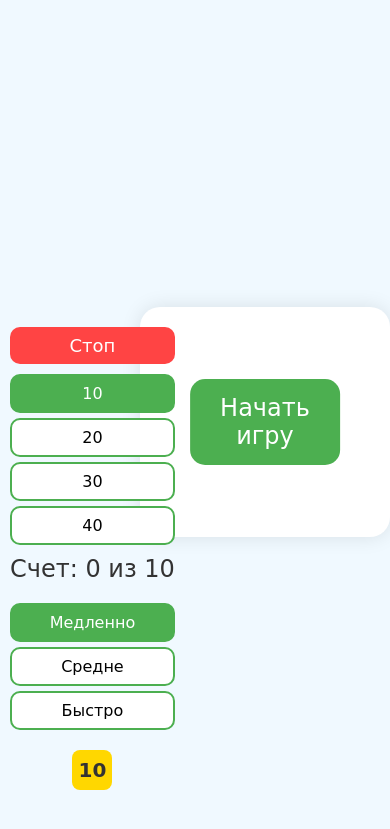
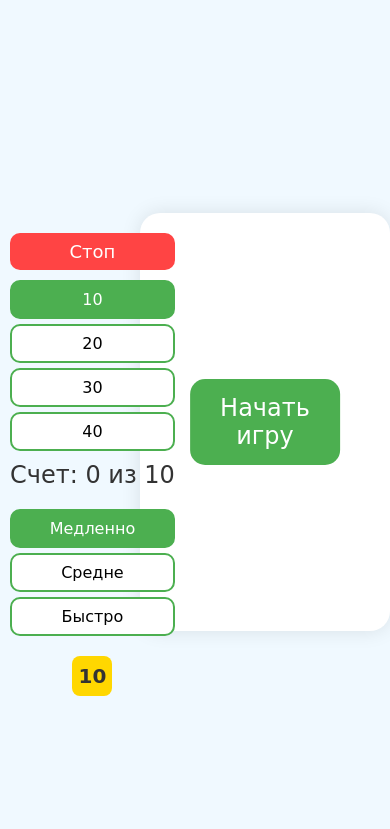
Before and after one commit to Sergey0408/ColorSquareChallenge, a Flask app: page / in a window 390 px wide. Shown: the top 829 px of the page. Run offline with Flask 3, Linux system fonts and the light colour scheme; some libraries are stand-ins or nearby versions.

Commit message:
Adjust game aspect ratio to 9:16 for smartphone screens.
Replit-Commit-Author: Agent
Replit-Commit-Session-Id: 8d33f3c9-8188-40c6-993a-fa1fc4f303a3
Replit-Commit-Screenshot-Url: https://storage.googleapis.com/screenshot-production-us-central1/c1c2e319-6578-4d99-b67d-fbaa1bb9f4a5/743ec089-33e3-499c-a4c4-a7dd5f32fc06.jpg

```diff
--- a/static/css/style.css
+++ b/static/css/style.css
@@ -12,7 +12,7 @@ body {
 .game-container {
     width: 90vw;
     max-width: 500px;
-    aspect-ratio: 9/8;
+    aspect-ratio: 9/16;
     background: white;
     border-radius: 20px;
     box-shadow: 0 0 20px rgba(0,0,0,0.1);
```
